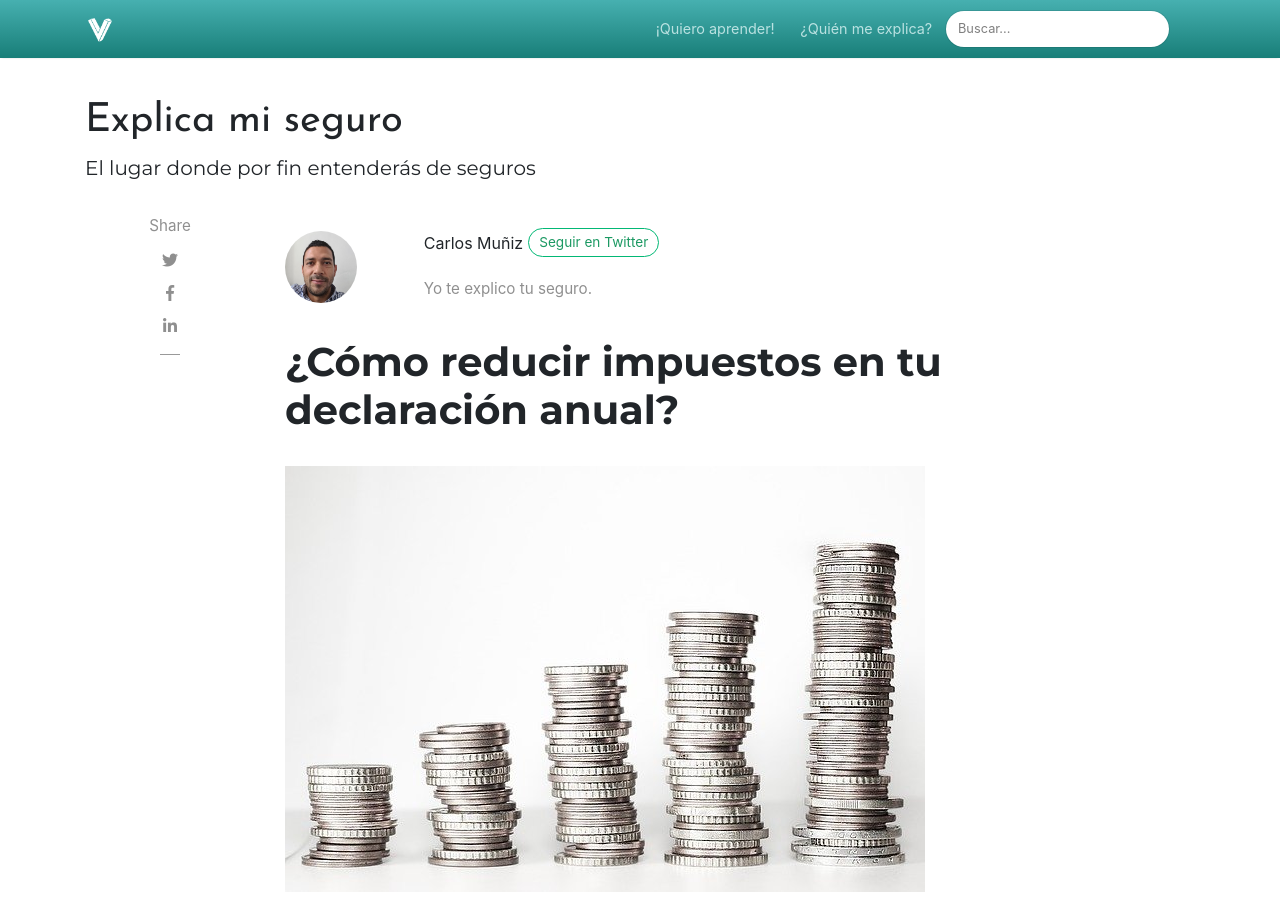
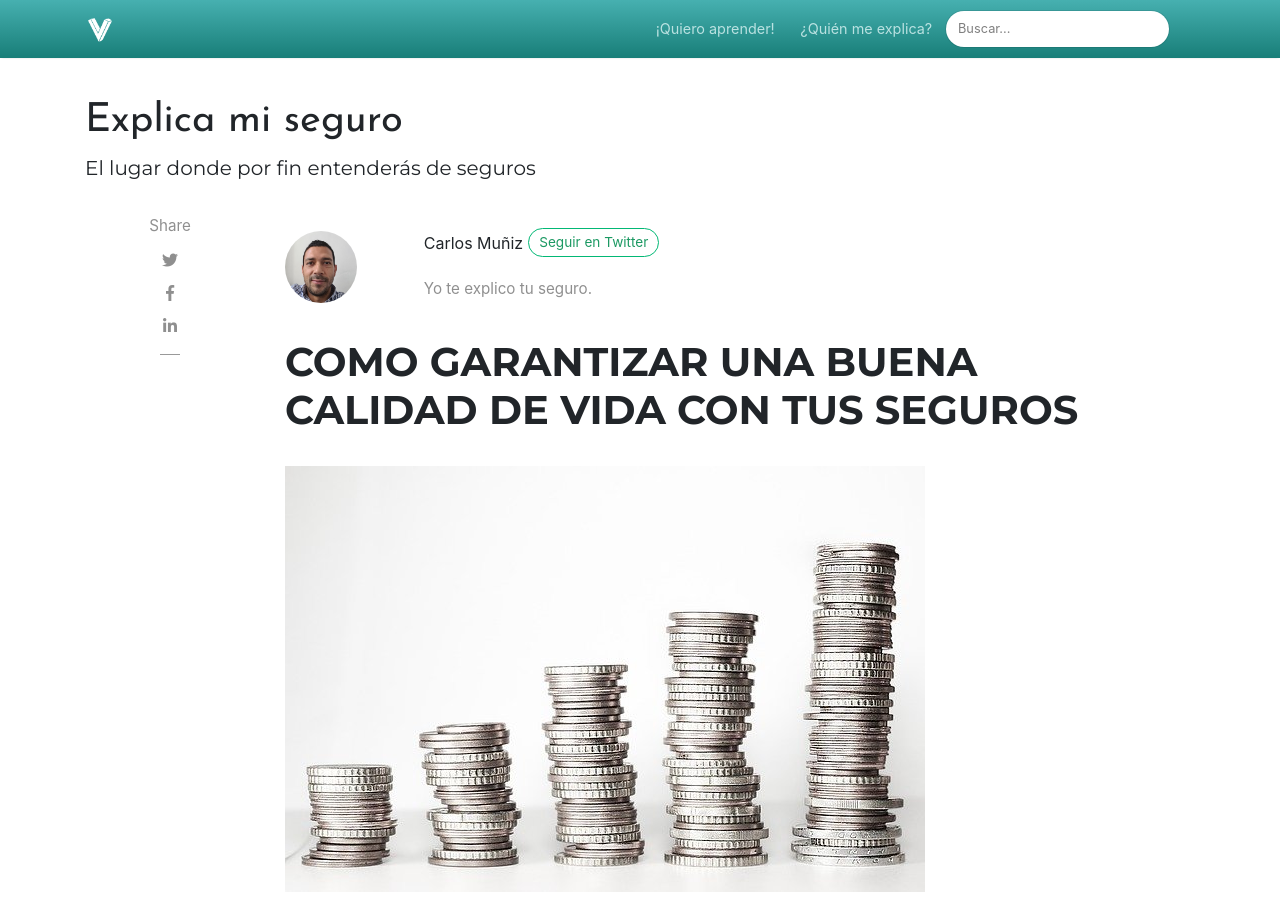
Before and after one commit to blogseguros/blogseguros.github.io, a Jekyll site: the page built from _posts/2021-05-07-planes-para-contratar-sin-hijos.md, in a window 1280 px wide and 900 px high. Built offline with Jekyll 4.4.1, drawn with Linux system fonts in a browser that asks for light colours; nearby versions of some CDN libraries; comment, search, counter and statistics services are not loaded.

Commit message:
Update 2021-05-07-planes-para-contratar-sin-hijos.md

```diff
--- a/_posts/2021-05-07-planes-para-contratar-sin-hijos.md
+++ b/_posts/2021-05-07-planes-para-contratar-sin-hijos.md
@@ -1,9 +1,9 @@
 ---
 layout: post
-title:  "¿Cómo reducir impuestos en tu declaración anual?"
+title:  "COMO GARANTIZAR UNA BUENA CALIDAD DE VIDA CON TUS SEGUROS"
 author: carlos
 categories: [ahorro, invalidez, inversión]
-description: "COMO GARANTIZAR UNA BUENA CALIDAD DE VIDA CON TUS SEGUROS"
+description: "¿QUÉ SEGUROS DEBO CONTRATAR PARA APROVECHARLOS AL MÁXIMO?"
 image: assets/images/ahorro.jpg
 featured: true
 hidden: false
```
